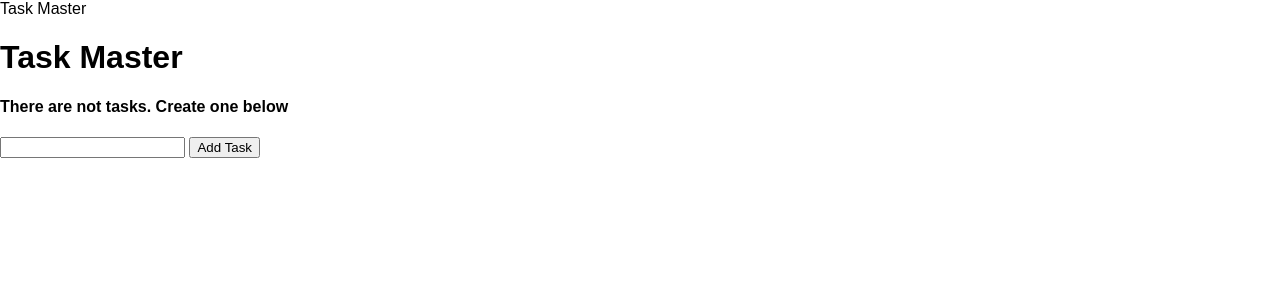
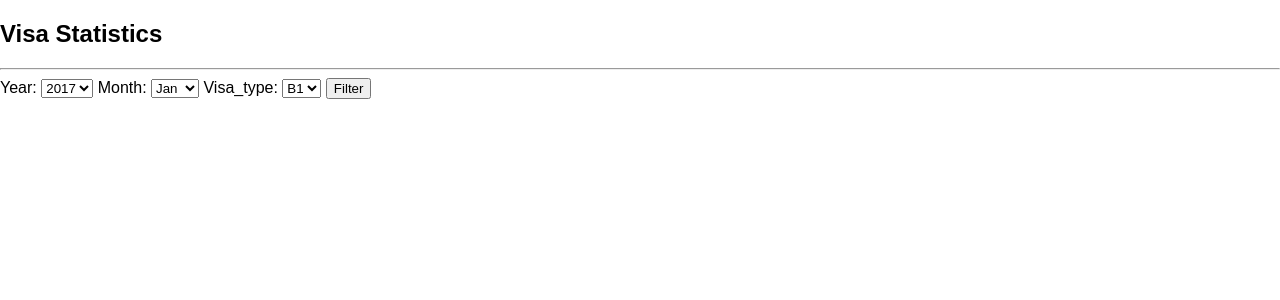
Before and after one commit to TashiNyangmi/Visa, a Flask app: template templates/index.html in a window 1280 px wide. Shown: the top 300 px of the page. Run offline with Flask 2, Linux system fonts and the light colour scheme; the template is opened without the code that fills it, so the values that code supplies are empty.

Commit message:
form filter elements created

```diff
--- a/app.py
+++ b/app.py
@@ -3,65 +3,18 @@ from flask_sqlalchemy import SQLAlchemy
 from datetime import datetime
 
 app = Flask(__name__)
-app.config['SQLALCHEMY_DATABASE_URI'] = 'sqlite:///test.db'
-# four forward slashes is an absolute path, three is a relative path
-db = SQLAlchemy(app)  # initializing the database, with the setting from our app
-#
-#
-class Todo(db.Model):
-    id = db.Column(db.Integer, primary_key=True)
-    content = db.Column(db.String(200), nullable=False)
-    date_created = db.Column(db.DateTime, default=datetime.utcnow)
 
-    def __repr__(self):
-        return '<Task %r>' % self.id
 
-@app.route('/')
+@app.route('/', methods=['POST', 'GET'])
 def index():
-    return "base model working"
-
-#
-# @app.route('/', methods=['POST', 'GET'])
-# def index():
-#     if request.method == 'POST':
-#         task_content = request.form['content']
-#         new_task = Todo(content=task_content)
-#
-#         try:
-#             db.session.add(new_task)
-#             db.session.commit()
-#             return redirect('/')
-#         except:
-#             return 'There was an issue adding your task'
-#     else:
-#         tasks = Todo.query.order_by(Todo.date_created).all()
-#         return render_template('index.html', tasks=tasks)
-#
-#
-# @app.route('/delete/<int:id>')
-# def delete(id):
-#     task_to_delete = Todo.query.get_or_404(id)
-#     try:
-#         db.session.delete(task_to_delete)
-#         db.session.commit()
-#         return redirect('/')
-#     except:
-#         return 'There was a problem deleting that task'
-#
-#
-# @app.route('/update/<int:id>', methods=['GET', 'POST'])
-# def update(id):
-#     task = Todo.query.get_or_404(id)
-#     if request.method == 'POST':
-#         task.content = request.form['content']
-#
-#         try:
-#             db.session.commit()
-#             return redirect('/')
-#         except:
-#             return "There was an issue updating your task"
-#     else:
-#         return render_template('update.html', task = task)
+    if request.method == 'POST':
+        try:
+            filter_cat = 2017
+            return render_template('index.html', filter_cat)
+        except:
+            redirect('/')
+    else:
+        return render_template('index.html')
 
 
 if __name__ == "__main__":
--- /dev/null
+++ b/templates/filter_view.html
@@ -0,0 +1 @@
+{% extends 'index.html' %}
--- a/templates/index.html
+++ b/templates/index.html
@@ -1,38 +1,48 @@
 {% extends 'base.html' %}
 
 {% block head %}
-<title> Task Master</title>
+<title> <h2> Visa Statistics </h2> </title>
 {% endblock %}
 
 {% block body %}
-<div class = 'content'>
-    <h1> Task Master</h1>
-    {% if tasks| length < 1 %}
-    <h4> There are not tasks. Create one below</h4>
-    {% else %}
+<hr>
+    <form action = "/" method = "POST">
+        <label for = "years">
+            Year:
+        </label>
+        <select id = "years" name = "years">
+            <option value="2017">2017</option>
+            <option value="2018">2018</option>
+            <option value="2019">2019</option>
+            <option value="2020">2020</option>
+        </select>
+         <label for = "months">
+            Month:
+        </label>
+        <select id = "months" name = "months">
+            <option value="january">Jan</option>
+            <option value="february">Feb</option>
+            <option value="march">Mar</option>
+            <option value="april">Apr</option>
+            <option value="may">May</option>
+            <option value="june">Jun</option>
+            <option value="july">Jul</option>
+            <option value="august">Aug</option>
+            <option value="september">Sep</option>
+            <option value="october">Oct</option>
+            <option value="november">Nov</option>
+            <option value="december">Dec</option>
+        </select>
+         <label for = "visa_type">
+            Visa_type:
+        </label>
+        <select id = "visa_type" name = "visa_type">
+            <option value="B1">B1</option>
+            <option value="B2">B2</option>
+            <option value="F1">F1</option>
+        </select>
+        <input type = "submit" value = "Filter" >
+    </form>
 
-    <table>
-        <tr>
-            <th> Task</th>
-            <th> Added</th>
-            <th> Actions</th>
-        </tr>
-        {% for task in tasks %}
-            <tr>
-                <td>{{task.content}}</td>
-                <td>{{task.date_created.date()}}</td>
-                <td>
-                    <a href = "/delete/{{task.id}}"> Delete</a>
-                    <br>
-                    <a href = "/update/{{task.id}}"> Update</a>
-                </td>
-            </tr>
-        {% endfor %}
-    </table>
-    {% endif %}
-    <form action = "/" method = "POST">
-        <input type = "text" name = "content" id = "content">
-        <input type = "submit" value = "Add Task" >
-    </form>
-</div>
+
 {% endblock %}
```
